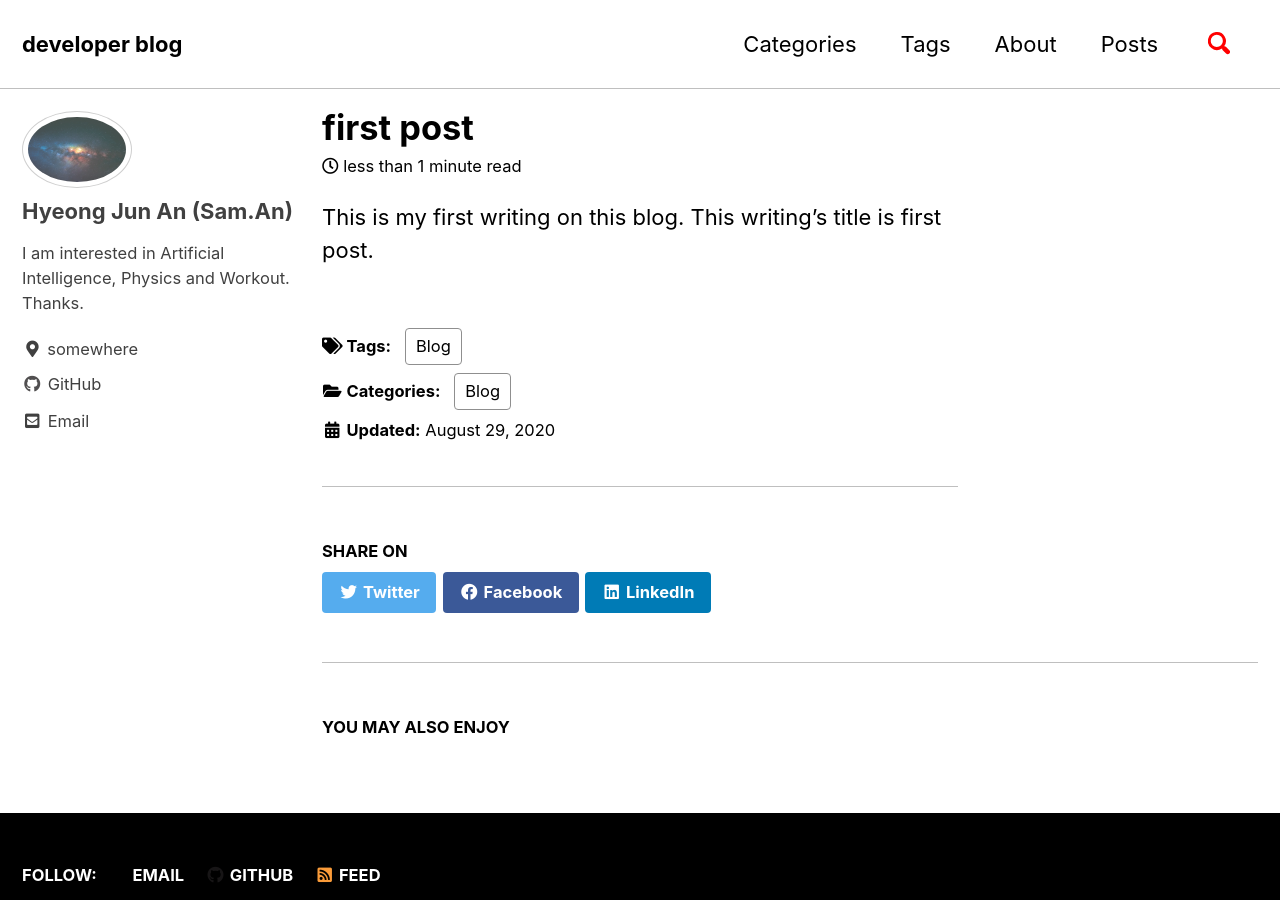
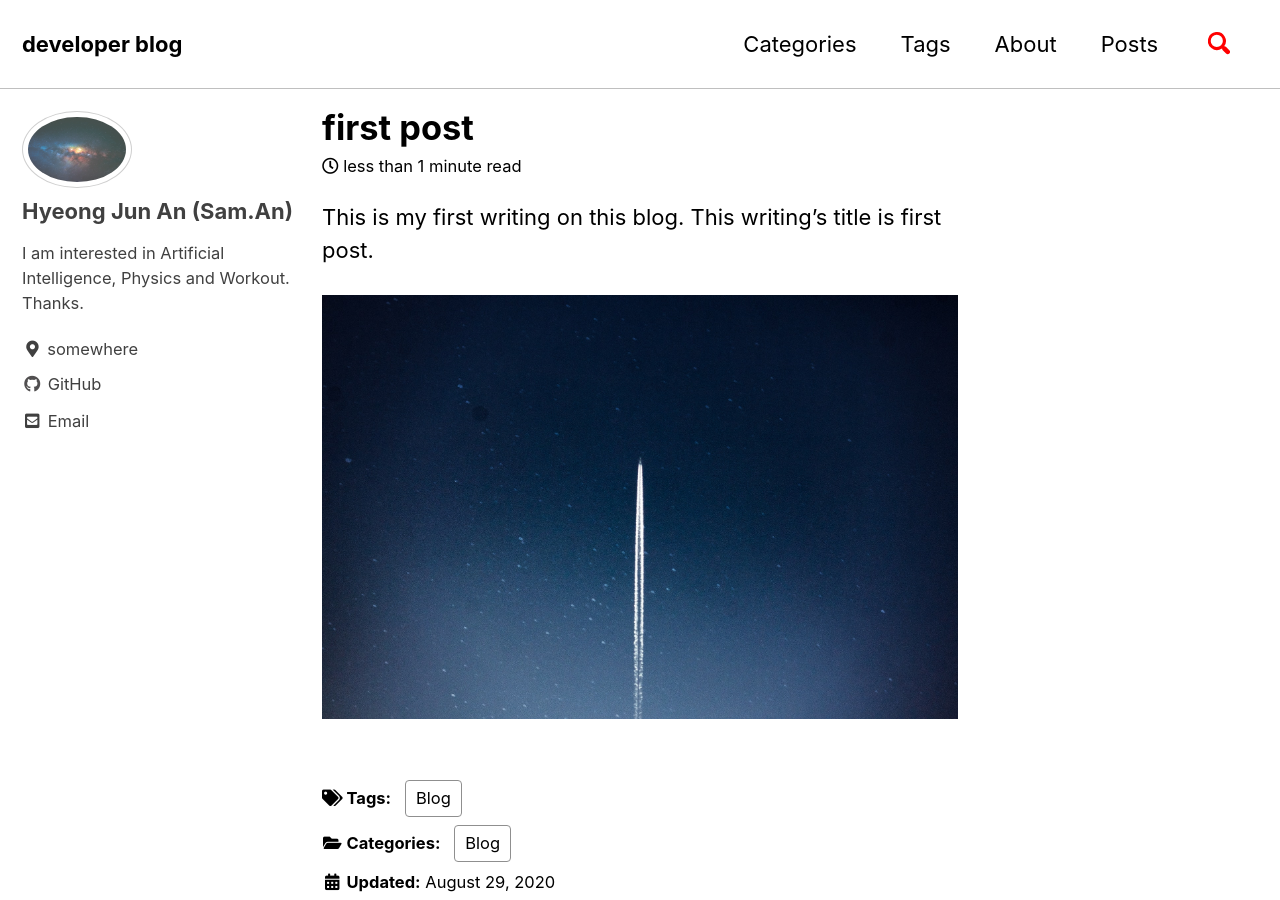
Before and after one commit to sammiee5311/sammiee5311.github.com, a Jekyll site: the page built from _posts/2020-08-29-first_post.md, in a window 1280 px wide and 900 px high. Built offline with Jekyll 4.4.1, drawn with Linux system fonts in a browser that asks for light colours; cached includes are drawn as plain includes.

Commit message:
Update 2020-08-29-first_post.md

```diff
--- a/_posts/2020-08-29-first_post.md
+++ b/_posts/2020-08-29-first_post.md
@@ -11,4 +11,4 @@ tags:
 This is my first writing on this blog.
 This writing's title is {{ page.title }}.
 
-[](./assets/images/post/spaceship.jpg)
+![](/assets/images/post/spaceship.jpg)
```
